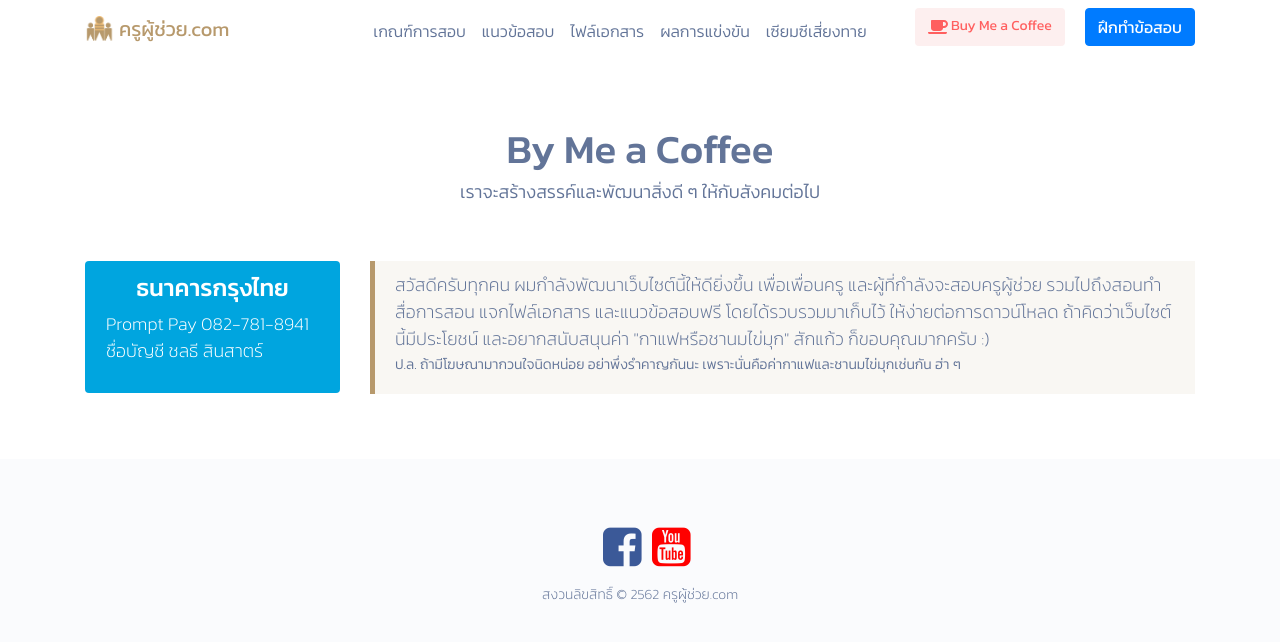
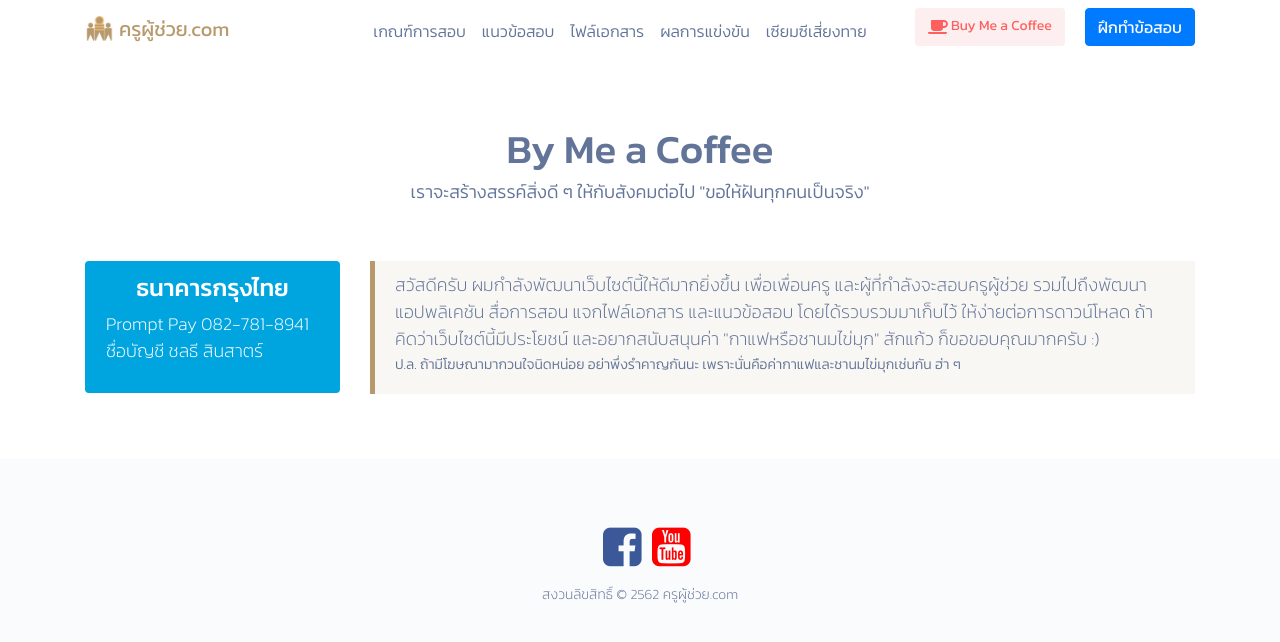
Before and after one commit to chonlatee-s/kru_react, a React (Create React App) app: page /coffee in a window 1280 px wide. Shown: the top 642 px of the page. Built offline with nearby package versions, Linux system fonts and the light colour scheme.

Commit message:
finished orderby score

```diff
--- a/src/Coffee.js
+++ b/src/Coffee.js
@@ -12,7 +12,7 @@ class Coffee extends Component {
                 <Row>
                     <Col lg="12">
                         <h1 className="topicTop text-center">By Me a Coffee</h1>
-                        <h5 className="topic_sec">เราจะสร้างสรรค์และพัฒนาสิ่งดี ๆ ให้กับสังคมต่อไป</h5>
+                        <h5 className="topic_sec">เราจะสร้างสรรค์สิ่งดี ๆ ให้กับสังคมต่อไป "ขอให้ฝันทุกคนเป็นจริง"</h5>
                     </Col>
                 </Row>
                 <Row style={{paddingTop:"50px"}}>
@@ -26,10 +26,10 @@ class Coffee extends Component {
                     <Col lg="9" md="12">
                         <div className="boxText">
                             <p style={{marginBottom:'2px'}}>
-                                สวัสดีครับทุกคน ผมกำลังพัฒนาเว็บไซต์นี้ให้ดียิ่งขึ้น เพื่อเพื่อนครู และผู้ที่กำลังจะสอบครูผู้ช่วย
-                                รวมไปถึงสอนทำสื่อการสอน แจกไฟล์เอกสาร และแนวข้อสอบฟรี โดยได้รวบรวมมาเก็บไว้ ให้ง่ายต่อการดาวน์โหลด
+                                สวัสดีครับ ผมกำลังพัฒนาเว็บไซต์นี้ให้ดีมากยิ่งขึ้น เพื่อเพื่อนครู และผู้ที่กำลังจะสอบครูผู้ช่วย
+                                รวมไปถึงพัฒนาแอปพลิเคชัน สื่อการสอน แจกไฟล์เอกสาร และแนวข้อสอบ โดยได้รวบรวมมาเก็บไว้ ให้ง่ายต่อการดาวน์โหลด
                                 ถ้าคิดว่าเว็บไซต์นี้มีประโยชน์ และอยากสนับสนุนค่า "กาแฟหรือชานมไข่มุก" สักแก้ว
-                                ก็ขอบคุณมากครับ :)
+                                ก็ขอขอบคุณมากครับ :)
                             </p>
                             <p style={{fontSize:'14px', fontWeight:'300'}}>ป.ล. ถ้ามีโฆษณามากวนใจนิดหน่อย อย่าพึ่งรำคาญกันนะ เพราะนั่นคือค่ากาแฟและชานมไข่มุกเช่นกัน ฮ่า ๆ</p>
                         </div>
--- a/src/Competition.js
+++ b/src/Competition.js
@@ -27,7 +27,7 @@ function Competition() {
                         <h5 className="topic_sec" style={{textAlign:"left", paddingBottom:"10px"}}>เรียงตามวันเวลา และคะแนนสูงสุด 5 คน</h5>
                         <p>
                           โหมดการแข่งกันจะมีข้อสอบทั้งหมด 25 ข้อ รวมทั้งภาค ก และ ภาค ข ใครทำคะแนนได้สูงสุด
-                          จะมีชื่อปรากฏอยู่ในผลการจัดอันดับ "ขอเชิญเหล่าผู้กล้ามาร่วมประลองวิทยายุทธกัน"
+                          จะมีชื่อปรากฏอยู่ในผลการแข่งขัน "ขอเชิญเหล่าผู้กล้ามาร่วมประลองวิทยายุทธกัน"
                         </p>
                       </Col>
                     </Row>
--- a/src/Competitor.js
+++ b/src/Competitor.js
@@ -38,10 +38,10 @@ class Competitor extends Component {
             this.state.dataUser.map((item,index)=>{
               return (
                 <Row key={index}>
-                  <Col xs="2" style={{marginTop:'6px'}}>
+                  <Col xs="2" style={{marginTop:'8px'}}>
                     <Image src ={item.profile} roundedCircle style={{width:"40px", height:"40px", border: '0px solid #ddd'}}/>
                   </Col>
-                  <Col xs="10" style={{paddingLeft:'0px'}}>
+                  <Col xs="10" style={{paddingRight:'0px'}}>
                     <label style={{ fontSize: "14px", fontWeight: 200 }}>{item.name}</label>
                     <ProgressBar striped variant={ item.colorBar } now={(item.score*100)/25} label={`${(item.score*100)/25}%`} style={{ height: "10px" }} />
                   </Col>
```
